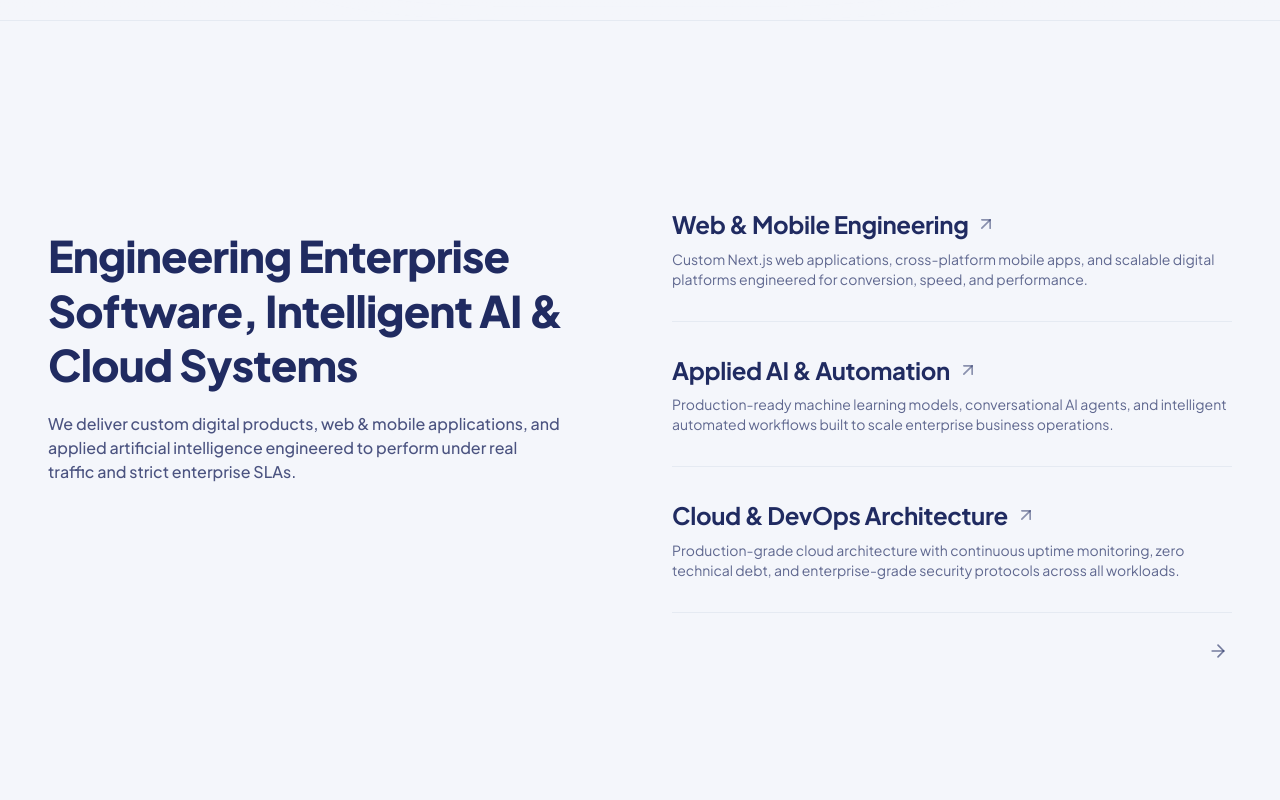
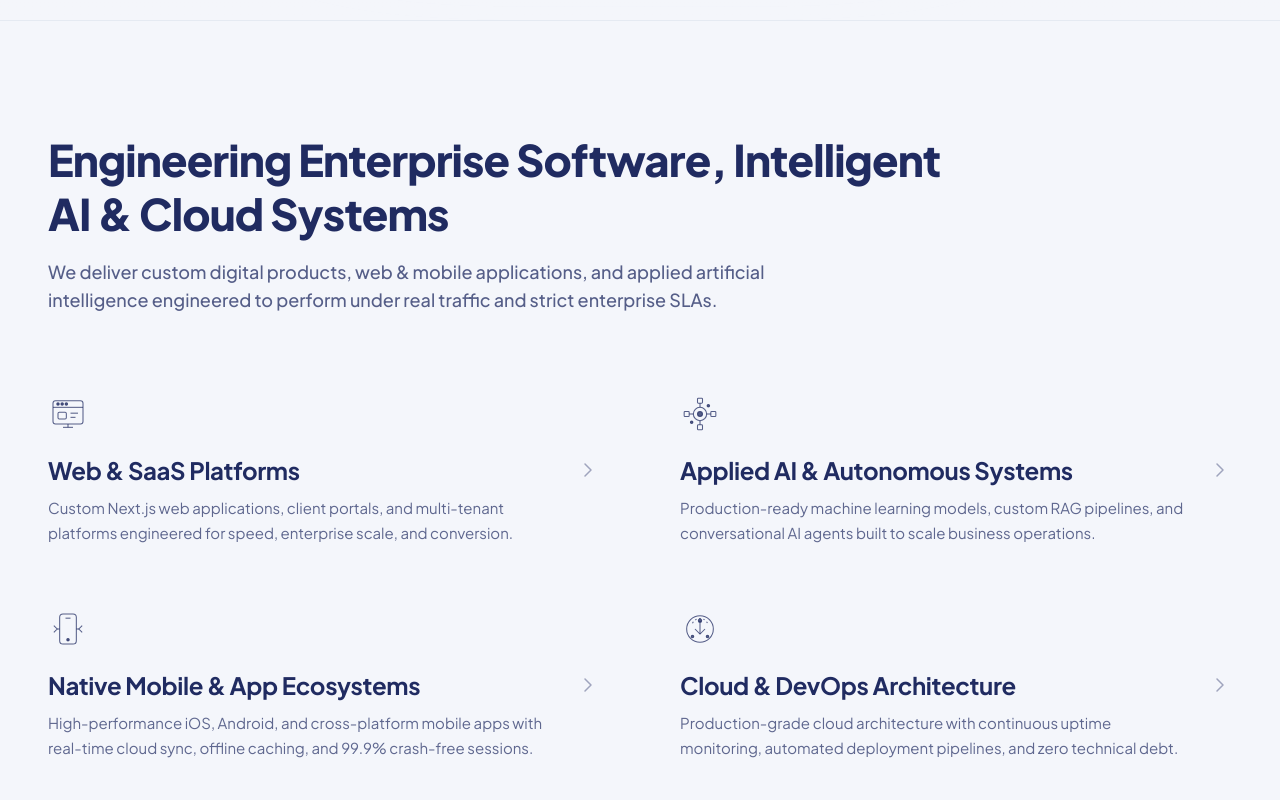
Before and after one commit to alishanea/arkanet-demo-, a Next.js app: page / in a window 1280 px wide. Shown: the part 780-1580 px from the top of the page. Built offline with nearby package versions, Linux system fonts and the light colour scheme; grey boxes are pictures that could not be loaded.

Commit message:
feat(agency): redesign agency statement to clean open 2-column editorial grid matching Kyndryl reference

```diff
--- a/src/components/home/AgencyStatement.tsx
+++ b/src/components/home/AgencyStatement.tsx
@@ -2,27 +2,120 @@
 
 import React from "react";
 import Link from "next/link";
-import { ArrowRight, ArrowUpRight } from "lucide-react";
+import { ChevronRight } from "lucide-react";
 
 interface AgencyStatementProps {
   onOpenBooking?: () => void;
 }
 
-const STATEMENTS = [
+interface CapabilityItem {
+  id: string;
+  title: string;
+  desc: string;
+  href: string;
+  renderIcon: () => React.ReactNode;
+}
+
+const CAPABILITIES: CapabilityItem[] = [
   {
-    title: "Web & Mobile Engineering",
-    desc: "Custom Next.js web applications, cross-platform mobile apps, and scalable digital platforms engineered for conversion, speed, and performance.",
+    id: "web-platforms",
+    title: "Web & SaaS Platforms",
+    desc: "Custom Next.js web applications, client portals, and multi-tenant platforms engineered for speed, enterprise scale, and conversion.",
     href: "/capabilities/website-development",
+    renderIcon: () => (
+      <svg
+        viewBox="0 0 48 48"
+        fill="none"
+        stroke="currentColor"
+        className="w-10 h-10 stroke-[1.25] text-[#202B61]/75 group-hover:text-[#202B61] transition-colors"
+        aria-hidden="true"
+      >
+        <rect x="6" y="8" width="36" height="28" rx="3" />
+        <line x1="6" y1="16" x2="42" y2="16" />
+        <circle cx="12" cy="12" r="1.5" fill="currentColor" />
+        <circle cx="17" cy="12" r="1.5" fill="currentColor" />
+        <circle cx="22" cy="12" r="1.5" fill="currentColor" />
+        <rect x="12" y="22" width="10" height="8" rx="1.5" />
+        <line x1="27" y1="23" x2="36" y2="23" />
+        <line x1="27" y1="28" x2="33" y2="28" />
+        <path d="M18 40h12" />
+        <path d="M24 36v4" />
+      </svg>
+    ),
   },
   {
-    title: "Applied AI & Automation",
-    desc: "Production-ready machine learning models, conversational AI agents, and intelligent automated workflows built to scale enterprise business operations.",
+    id: "applied-ai",
+    title: "Applied AI & Autonomous Systems",
+    desc: "Production-ready machine learning models, custom RAG pipelines, and conversational AI agents built to scale business operations.",
     href: "/capabilities/applied-ai-ml",
+    renderIcon: () => (
+      <svg
+        viewBox="0 0 48 48"
+        fill="none"
+        stroke="currentColor"
+        className="w-10 h-10 stroke-[1.25] text-[#202B61]/75 group-hover:text-[#202B61] transition-colors"
+        aria-hidden="true"
+      >
+        <circle cx="24" cy="24" r="8" />
+        <circle cx="24" cy="24" r="3" fill="currentColor" />
+        <rect x="21" y="5" width="6" height="6" rx="1" />
+        <rect x="21" y="37" width="6" height="6" rx="1" />
+        <rect x="5" y="21" width="6" height="6" rx="1" />
+        <rect x="37" y="21" width="6" height="6" rx="1" />
+        <line x1="24" y1="11" x2="24" y2="16" />
+        <line x1="24" y1="32" x2="24" y2="37" />
+        <line x1="11" y1="24" x2="16" y2="24" />
+        <line x1="32" y1="24" x2="37" y2="24" />
+        <circle cx="34" cy="14" r="1.5" fill="currentColor" />
+        <circle cx="14" cy="34" r="1.5" fill="currentColor" />
+      </svg>
+    ),
   },
   {
+    id: "mobile-apps",
+    title: "Native Mobile & App Ecosystems",
+    desc: "High-performance iOS, Android, and cross-platform mobile apps with real-time cloud sync, offline caching, and 99.9% crash-free sessions.",
+    href: "/capabilities/mobile-app-development",
+    renderIcon: () => (
+      <svg
+        viewBox="0 0 48 48"
+        fill="none"
+        stroke="currentColor"
+        className="w-10 h-10 stroke-[1.25] text-[#202B61]/75 group-hover:text-[#202B61] transition-colors"
+        aria-hidden="true"
+      >
+        <rect x="14" y="6" width="20" height="36" rx="4" />
+        <line x1="21" y1="11" x2="27" y2="11" />
+        <circle cx="24" cy="37" r="1.5" fill="currentColor" />
+        <path d="M7 20l4 4-4 4" />
+        <path d="M41 20l-4 4 4 4" />
+        <line x1="11" y1="24" x2="14" y2="24" />
+        <line x1="34" y1="24" x2="37" y2="24" />
+      </svg>
+    ),
+  },
+  {
+    id: "cloud-devops",
     title: "Cloud & DevOps Architecture",
-    desc: "Production-grade cloud architecture with continuous uptime monitoring, zero technical debt, and enterprise-grade security protocols across all workloads.",
+    desc: "Production-grade cloud architecture with continuous uptime monitoring, automated deployment pipelines, and zero technical debt.",
     href: "/capabilities/cloud-devops-hosting",
+    renderIcon: () => (
+      <svg
+        viewBox="0 0 48 48"
+        fill="none"
+        stroke="currentColor"
+        className="w-10 h-10 stroke-[1.25] text-[#202B61]/75 group-hover:text-[#202B61] transition-colors"
+        aria-hidden="true"
+      >
+        <circle cx="24" cy="24" r="16" />
+        <path d="M24 14v16" />
+        <path d="M18 24l6 6 6-6" />
+        <path d="M15 17a10 10 0 0 1 18 0" strokeDasharray="2 3" />
+        <circle cx="24" cy="14" r="2" fill="currentColor" />
+        <circle cx="33" cy="33" r="1.5" fill="currentColor" />
+        <circle cx="15" cy="33" r="1.5" fill="currentColor" />
+      </svg>
+    ),
   },
 ];
 
@@ -30,61 +123,47 @@ export const AgencyStatement: React.FC<AgencyStatementProps> = ({ onOpenBooking
   return (
     <section
       id="what-is-arkanet"
-      className="relative w-full min-h-[100vh] min-h-[100dvh] flex flex-col justify-center items-center bg-[#f4f6fb] px-4 sm:px-8 lg:px-12 py-16 sm:py-20 lg:py-24 select-none border-t border-slate-200/80 overflow-hidden font-sans"
+      className="relative w-full bg-[#f4f6fb] px-4 sm:px-8 lg:px-12 py-16 sm:py-24 lg:py-28 select-none border-t border-slate-200/80 overflow-hidden font-sans"
     >
-      <div className="max-w-[1400px] w-full mx-auto my-auto flex flex-col justify-center">
+      <div className="max-w-[1400px] w-full mx-auto space-y-12 sm:space-y-16 lg:space-y-20">
 
-        {/* ── 2-COLUMN BALANCED EDITORIAL LAYOUT ── */}
-        <div className="grid grid-cols-1 lg:grid-cols-12 gap-10 lg:gap-12 xl:gap-16 items-start text-left">
-
-          {/* Left Side: Statement Heading & Narrative in Signature #202B61 Plus Jakarta Sans */}
-          <div className="lg:col-span-6 space-y-5 lg:sticky lg:top-28">
-            <h2 className="font-heading font-extrabold text-3xl sm:text-4xl lg:text-[42px] xl:text-[44px] text-[#202B61] leading-[1.24] tracking-tight">
+        {/* ── 1. AUTHORITATIVE HERO STATEMENT ── */}
+        <div className="space-y-4 max-w-4xl text-left">
+          <h2 className="font-heading font-extrabold text-3xl sm:text-4xl lg:text-[46px] xl:text-[48px] text-[#202B61] leading-[1.18] tracking-tight">
             Engineering Enterprise Software, Intelligent AI &amp; Cloud Systems
           </h2>
-
-            <p className="font-sans font-medium text-[#202B61]/80 text-sm sm:text-base leading-relaxed max-w-lg">
+          <p className="font-sans font-medium text-[#202B61]/75 text-base sm:text-lg leading-relaxed max-w-3xl">
             We deliver custom digital products, web &amp; mobile applications, and applied artificial intelligence engineered to perform under real traffic and strict enterprise SLAs.
           </p>
         </div>
 
-          {/* Right Side: 3 Items with Single Line Separation, Arrows Paired Directly with Titles */}
-          <div className="lg:col-span-6 flex flex-col">
-            <div className="divide-y divide-slate-200/80 border-t border-b lg:border-t-0 border-slate-200/80">
-              {STATEMENTS.map((item, idx) => (
+        {/* ── 2. OPEN 2-COLUMN CAPABILITY GRID (MATCHING REFERENCE EDITORIAL LAYOUT) ── */}
+        <div className="grid grid-cols-1 md:grid-cols-2 gap-x-12 lg:gap-x-20 gap-y-12 lg:gap-y-16 w-full text-left">
+          {CAPABILITIES.map((item) => (
             <Link
-                  key={idx}
+              key={item.id}
               href={item.href}
-                  className="group block py-7 sm:py-8 transition-colors cursor-pointer"
+              className="group flex flex-col items-start cursor-pointer transition-transform duration-200 outline-none focus-visible:ring-2 focus-visible:ring-[#202B61] focus-visible:ring-offset-8 rounded-lg"
             >
-                  <div className="space-y-2">
-                    <div className="inline-flex items-center gap-2">
-                      <h3 className="font-heading font-bold text-xl sm:text-2xl text-[#202B61] group-hover:opacity-85 transition-opacity leading-[1.32]">
+              {/* Minimalist Linear Icon */}
+              <div className="mb-4 sm:mb-5">
+                {item.renderIcon()}
+              </div>
+
+              {/* Title & Subtle Chevron Arrow */}
+              <div className="flex items-center justify-between gap-4 w-full">
+                <h3 className="font-heading font-semibold text-2xl sm:text-[26px] lg:text-[28px] text-[#202B61] tracking-tight leading-snug group-hover:text-[#202B61]/85 transition-colors">
                   {item.title}
                 </h3>
-                      <ArrowUpRight className="w-4 h-4 sm:w-5 sm:h-5 text-[#202B61]/50 group-hover:text-[#202B61] group-hover:translate-x-0.5 group-hover:-translate-y-0.5 transition-all shrink-0" />
+                <ChevronRight className="w-5 h-5 sm:w-6 sm:h-6 text-[#202B61]/40 group-hover:text-[#202B61] group-hover:translate-x-2 transition-all shrink-0 stroke-[1.5]" />
               </div>
-                    <p className="font-sans font-normal text-xs sm:text-sm text-[#202B61]/70 leading-relaxed">
+
+              {/* Refined Description */}
+              <p className="font-sans font-normal text-sm sm:text-[15px] text-[#202B61]/70 leading-relaxed mt-2.5 max-w-lg">
                 {item.desc}
               </p>
-                  </div>
             </Link>
           ))}
-            </div>
-
-            {/* Bottom Right: Clean Arrow ONLY (Aligned naturally with the content column) */}
-            <div className="pt-6 flex justify-end">
-              <Link
-                href="/capabilities"
-                aria-label="View all capabilities"
-                title="View all capabilities"
-                className="inline-flex items-center text-[#202B61]/60 hover:text-[#202B61] transition-colors p-1"
-              >
-                <ArrowRight className="w-5 h-5 hover:translate-x-1.5 transition-transform" />
-              </Link>
-            </div>
-          </div>
-
         </div>
 
       </div>
```
Lines whose indentation alone changed are shown as unchanged.
